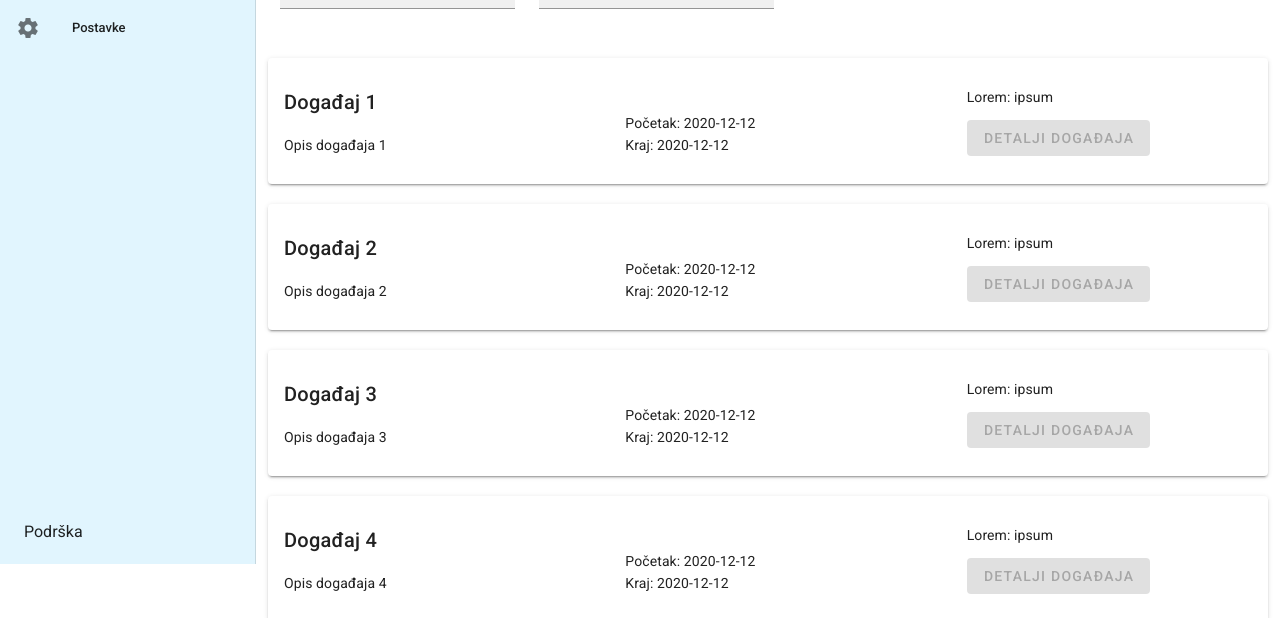
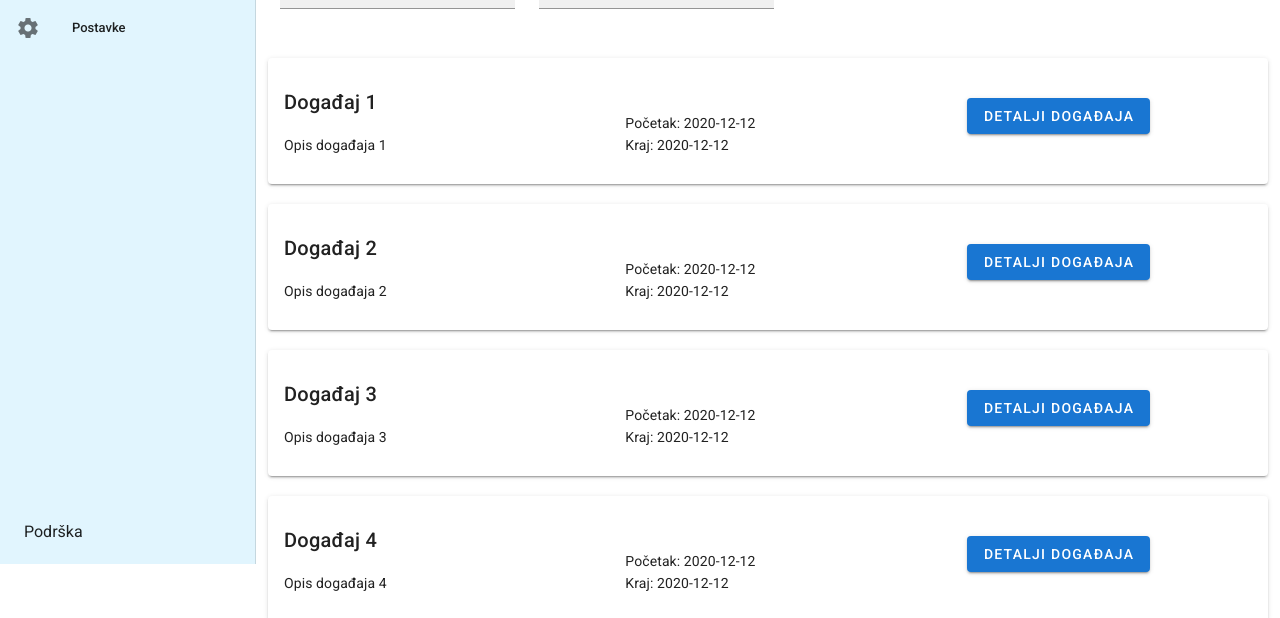
Before and after one commit to akv3sic/tna-app-backoffice, a Vue app: page /admin/aktivni-dogadjaji in a window 1280 px wide. Shown: the part 236-854 px from the top of the page. Built offline with nearby package versions, Linux system fonts and the light colour scheme; no server answers.

Commit message:
Create event details page

```diff
--- a/src/router/index.js
+++ b/src/router/index.js
@@ -42,6 +42,11 @@ const routes = [
         component: () => import("@/views/admin/FinishedEvents"),
       },
       {
+        path: 'detalji-dogadjaja/:id',
+        name: 'admin-event-details',
+        component: () => import("@/views/admin/EventDetails"),
+      },
+      {
         path: 'dodaj-dogadjaj',
         name: 'admin-new-event',
         component: () => import("@/views/admin/AddNewEvent"),
--- a/src/views/admin/ActiveEvents.vue
+++ b/src/views/admin/ActiveEvents.vue
@@ -60,12 +60,9 @@
 
                 <v-col>
                     <v-card-text>
-                        Lorem: ipsum
-                        <br>
-
                         <v-btn
-                        class="mt-3 teal lighten-4"
-                        :disabled="true"
+                        class="mt-3 primary"
+                        :to="'/admin/detalji-dogadjaja/' + event.id"
                         >
                         Detalji događaja
                         </v-btn>
--- /dev/null
+++ b/src/views/admin/EventDetails.vue
@@ -0,0 +1,146 @@
+<template>
+<v-container>
+    <div class="d-flex">
+        <h2 class="mb-2">Detalji događaja</h2>
+        <span class="mt-1 ml-10">
+            <v-icon>mdi-pencil</v-icon>
+            <v-icon>mdi-delete</v-icon>
+        </span>
+    </div>
+    <v-row>
+        <v-col>Naziv: {{ event.name }} </v-col>
+        <v-col>
+            <v-icon>mdi-clock-start</v-icon>
+            <span class="ml-2">{{ event.start }}</span>
+        </v-col>
+    </v-row>
+        <v-row>
+        <v-col>Opis: {{ event.description }} </v-col>
+        <v-col>
+            <v-icon>mdi-clock-end</v-icon>
+            <span class="ml-2">{{ event.end }}</span>
+        </v-col>
+    </v-row>
+    <v-row>
+        <v-col>
+            <span class="text-caption">Kreirano:  {{ event.created_at }} </span>
+            <br>
+            <span class="text-caption">Ažurirano: {{ event.updated_at }} </span>
+        </v-col>
+    </v-row>
+
+    <div class="mt-5"> <!-- samo u slučaju da ima zapisa o prisutnosti -->
+        <h3>Popis prisutnosti</h3>
+
+         <!-- **** ZAGLAVLJE liste **** -->
+         <v-row class="hidden-sm-and-down mt-1">
+            <v-col class="text-left" cols="3">
+                Ime i prezime
+            </v-col>
+            <v-col class="text-left" cols="3">
+                Ulazak
+            </v-col>
+            <v-col class="text-left" cols="6">
+                Izlazak
+            </v-col>
+        </v-row>
+        <!-- ************************** -->
+
+
+        <!-- **** STAVKE liste **** -->
+        <v-card
+            v-for="record in records"
+            :key="record.id"
+            class="pa-1 my-2"
+            outlined
+        >
+            <v-row>
+            <v-col cols="3" md="3">
+                {{ record.name}} {{ record.surname}}
+            </v-col>
+            <v-col cols="5" md="3">
+                <v-row class="hidden-md-and-up">
+                    <v-col class="text-caption">Ulazak</v-col>
+                </v-row>
+                {{ record.in}}
+            </v-col><v-col cols="3" md="4">
+                <v-row class="hidden-md-and-up">
+                    <v-col class="text-caption">Izlazak</v-col>
+                </v-row>
+                {{ record.out}}
+            </v-col>
+
+            <v-col  cols="12" md="2">
+                <v-row class="hidden-md-and-up">
+                    <v-col class="text-caption">Tip</v-col>
+                </v-row>
+                {{ record.type}}
+            </v-col>
+            </v-row>
+        </v-card>
+        <!-- ************************** -->
+    </div>
+</v-container>
+</template>
+
+
+<script>
+export default {
+    name: "EventDetails",
+    data: () => ({
+        event: {
+            id: 1,
+            name: "Događaj 1",
+            description: "Opis događaja 1",
+            start: "2020-12-12",
+            end: "2020-12-12",
+            created_at: "2020-12-12",
+            updated_at: "2020-12-12",
+        },
+        records: [{
+            id: 1,
+            name: "Ime",
+            surname: "Prezime",
+            in: "2020-12-12 12:00",
+            out: "2020-12-12 12:00",
+            type: "Tip",
+        },
+        {
+            id: 2,
+            name: "Ime",
+            surname: "Prezime",
+            in: "2020-12-12 12:00",
+            out: "2020-12-12 12:00",
+            type: "Tip",
+        },
+        {
+            id: 3,
+            name: "Ime",
+            surname: "Prezime",
+            in: "2020-12-12 12:00",
+            out: "2020-12-12 12:00",
+            type: "Tip",
+        },
+        {
+            id: 4,
+            name: "Ime",
+            surname: "Prezime",
+            in: "2020-12-12 12:00",
+            out: "2020-12-12 12:00",
+            type: "Tip",
+        },
+        {
+            id: 5,
+            name: "Ime",
+            surname: "Prezime",
+            in: "2020-12-12 12:00",
+            out: "2020-12-12 12:00",
+            type: "Tip",
+        }],
+    })
+}
+</script>
+
+<style lang="">
+
+</style>
--- a/src/views/admin/FinishedEvents.vue
+++ b/src/views/admin/FinishedEvents.vue
@@ -58,8 +58,8 @@
                         <br>
 
                         <v-btn
-                        class="mt-3 teal lighten-4"
-                        :disabled="true"
+                        class="primary"
+                        :to="'/admin/detalji-dogadjaja/' + event.id"
                         >
                         Detalji događaja
                         </v-btn>
```
